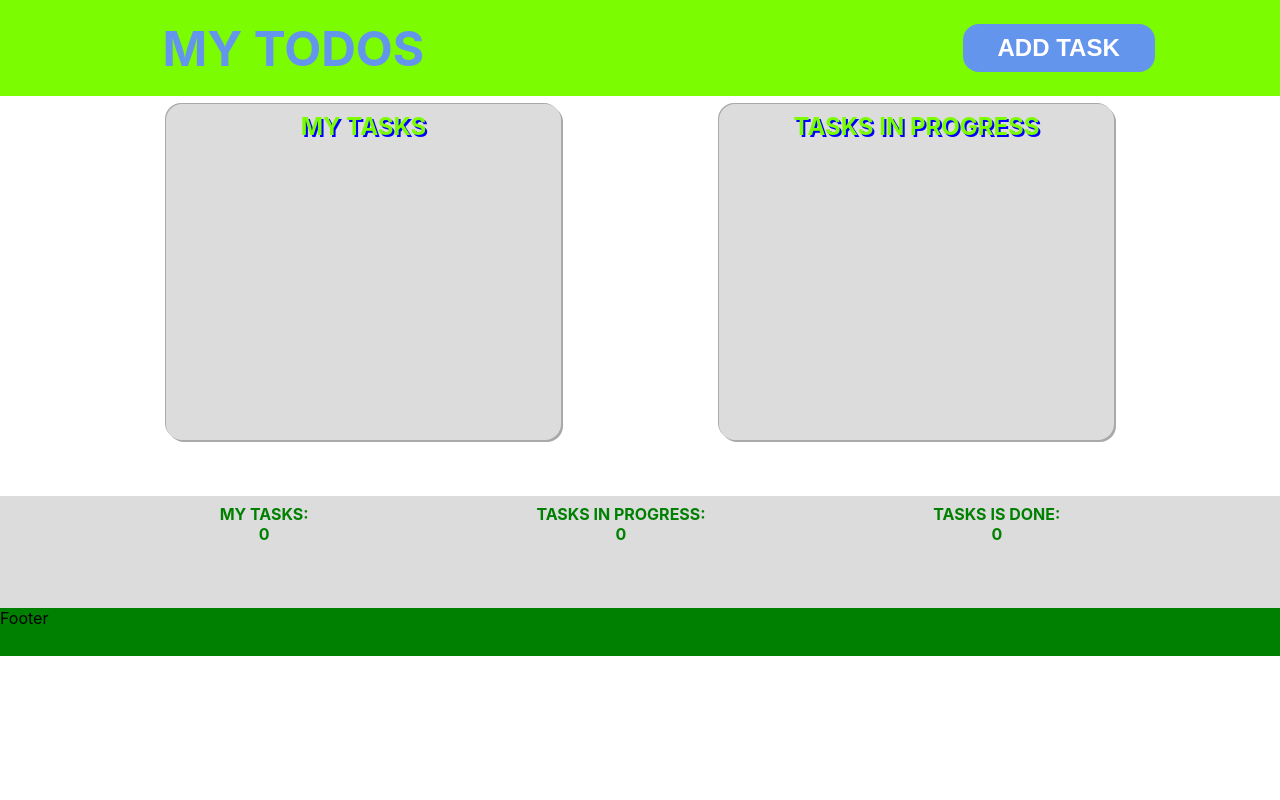
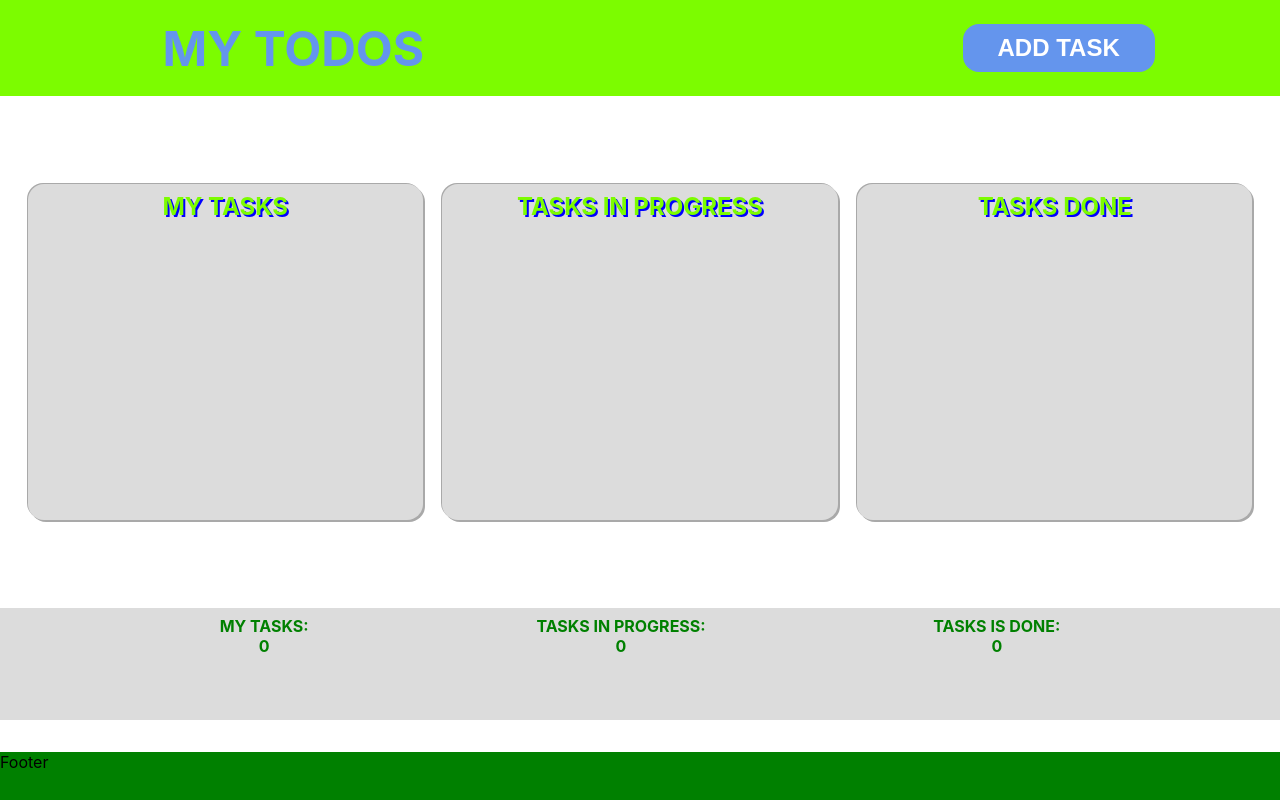
Before and after one commit to VLK2021/my-todos, a React (Create React App) app: page / in a window 1280 px wide. Built offline with nearby package versions, Linux system fonts and the light colour scheme.

Commit message:
finished tasksDone

```diff
--- a/src/Layout/Layout.js
+++ b/src/Layout/Layout.js
@@ -1,8 +1,8 @@
 import React from 'react';
+import {Outlet} from "react-router-dom";
 
 import './LayoutStyle.css';
 import Header from "../components/Header/Header";
-import {Outlet} from "react-router-dom";
 import Footer from "../components/Footer/Footer";
 import Information from "../components/Information/Information";
 
@@ -11,7 +11,6 @@ const Layout = () => {
     return (
         <div className={'Layout'}>
             <Header/>
-{/*//dfsdgbdhdfgtyht*/}
 
             <div className={'outlet'}>
                 <Outlet/>
--- a/src/Layout/LayoutStyle.css
+++ b/src/Layout/LayoutStyle.css
@@ -1,5 +1,8 @@
 .Layout {
     min-height: 100vh;
+    display: flex;
+    flex-direction: column;
+    justify-content: space-between;
 }
 
 .outlet {
--- a/src/components/Information/InformationStyle.css
+++ b/src/components/Information/InformationStyle.css
@@ -3,6 +3,7 @@
     display: flex;
     justify-content: space-evenly;
     align-items: center;
+    margin-bottom: 0;
 }
 
 .Information-tasks, .Information-tasksInPr, .Information-tasksDone {
--- a/src/components/TodoDone/TodoDone.js
+++ b/src/components/TodoDone/TodoDone.js
@@ -1,14 +1,22 @@
 import React from 'react';
+import {useDispatch} from "react-redux";
+
+import './TodoDoneStyle.css';
+import {dellTodoDone} from "../../store/slices/todos.slice";
+
 
 const TodoDone = ({todo}) => {
+    const dispatch = useDispatch();
 
     const {id, name} = todo;
 
     return (
         <div className={'TodoDone'}>
-
             <div className={'TodoDone-text'}>{name}</div>
 
+            <div className={'TodoDone-block-btn'}>
+                <button className={'TodoDone-btn-del'}  onClick={()=>dispatch(dellTodoDone({id}))}>delete</button>
+            </div>
         </div>
     );
 };
--- a/src/components/TodoDone/TodoDoneStyle.css
+++ b/src/components/TodoDone/TodoDoneStyle.css
@@ -21,3 +21,20 @@
     text-transform: uppercase;
     text-align: center;
 }
+
+.TodoDone-block-btn{
+    display: flex;
+    margin-top: 0.3rem;
+}
+
+.TodoDone-btn-del{
+    width: 6rem;
+    height: 1.5rem;
+    border: none;
+    border-radius: 1rem;
+    background: var(--var-color-logo-btn-bg);
+    color: white;
+    text-transform: uppercase;
+    font-weight: bold;
+    font-size: 0.7rem;
+}
--- a/src/components/TodosDone/TodosDone.js
+++ b/src/components/TodosDone/TodosDone.js
@@ -11,7 +11,7 @@ const TodosDone = () => {
 
     return (
         <div className={'TodosDone'}>
-            <div className={'TodosDone-text'}>my tasks</div>
+            <div className={'TodosDone-text'}>tasks done</div>
 
             {
               arrTodosDone && arrTodosDone.map(todo => <TodoDone key={todo.id} todo={todo}/>)
--- a/src/pages/Main/Main.js
+++ b/src/pages/Main/Main.js
@@ -3,6 +3,7 @@ import React from 'react';
 import './MainStyle.css';
 import Todos from "../../components/Todos/Todos";
 import TodosInProgress from "../../components/TodosInProgress/TodosInProgress";
+import TodosDone from "../../components/TodosDone/TodosDone";
 
 
 const Main = () => {
@@ -12,6 +13,8 @@ const Main = () => {
             <Todos/>
 
             <TodosInProgress/>
+
+            <TodosDone/>
         </div>
     );
 };
--- a/src/pages/Main/MainStyle.css
+++ b/src/pages/Main/MainStyle.css
@@ -3,4 +3,5 @@
     justify-content: space-evenly;
     align-items: center;
     padding: 0.5rem;
+    min-height: 27rem;
 }
--- a/src/store/slices/todos.slice.js
+++ b/src/store/slices/todos.slice.js
@@ -43,9 +43,13 @@ const todosSlice = createSlice({
             state.arrTodosDone.push(todoDone);
         },
 
+        dellTodoDone: (state, action) => {
+            const index =state.arrTodosDone.findIndex(todo => todo.id === action.payload.id);
+            state.arrTodosDone.splice(index, 1);
+        }
     }
 });
 
 const todoReducer = todosSlice.reducer;
-export const {addTodo, dellTodo, addTodoInProgress, dellTodoInProgress, addTodoDone} = todosSlice.actions;
+export const {addTodo, dellTodo, addTodoInProgress, dellTodoInProgress, addTodoDone, dellTodoDone} = todosSlice.actions;
 export default todoReducer;
```
